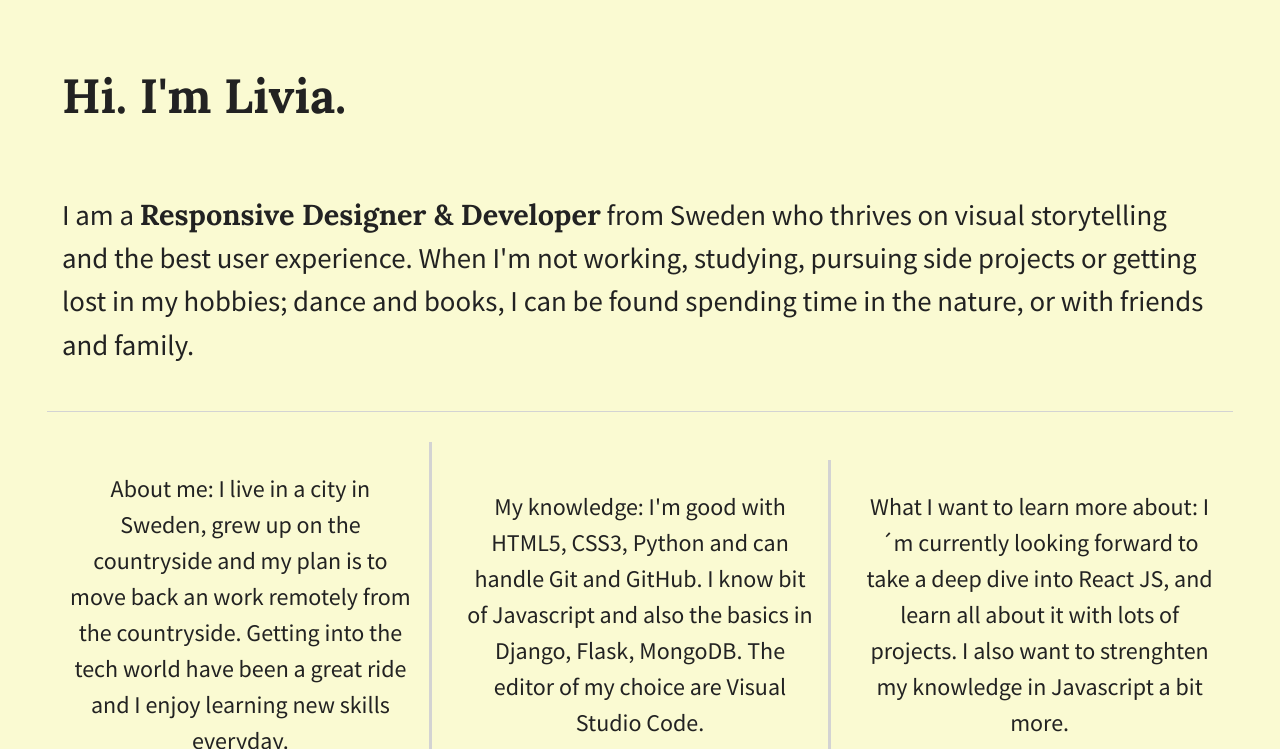
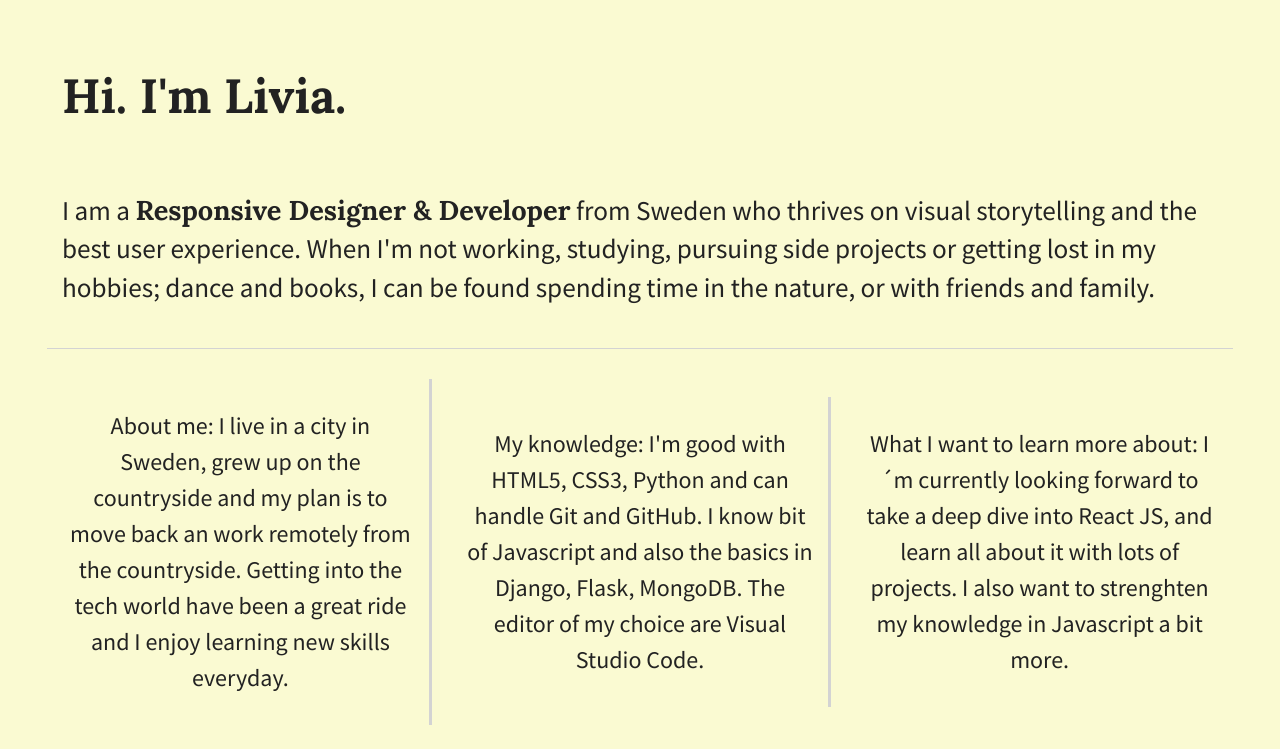
Before and after one commit to LivHed/divs-flexbox, a plain HTML site: page index.html in a window 1280 px wide. Shown: the top 749 px of the page. Drawn offline with nearby package versions, Linux system fonts and the light colour scheme.

Commit message:
Change line-height and font-size for main text

```diff
--- a/css/main.css
+++ b/css/main.css
@@ -124,8 +124,8 @@ body {
 
 .main-section {
     font-weight: 300;
-    font-size: 1.8em;
-    line-height: 1.5em;
+    font-size: 1.7em;
+    line-height: 1.4em;
     margin: 5px 15px 15px 15px;
     padding: 15px;
     display: flex;
@@ -134,7 +134,7 @@ body {
     border-bottom: 1px solid lightgrey;
 }
 
-.main-section p span {
+p span {
     font-family: 'Lora', sans-serif;
     font-weight: 600;
   }
```
